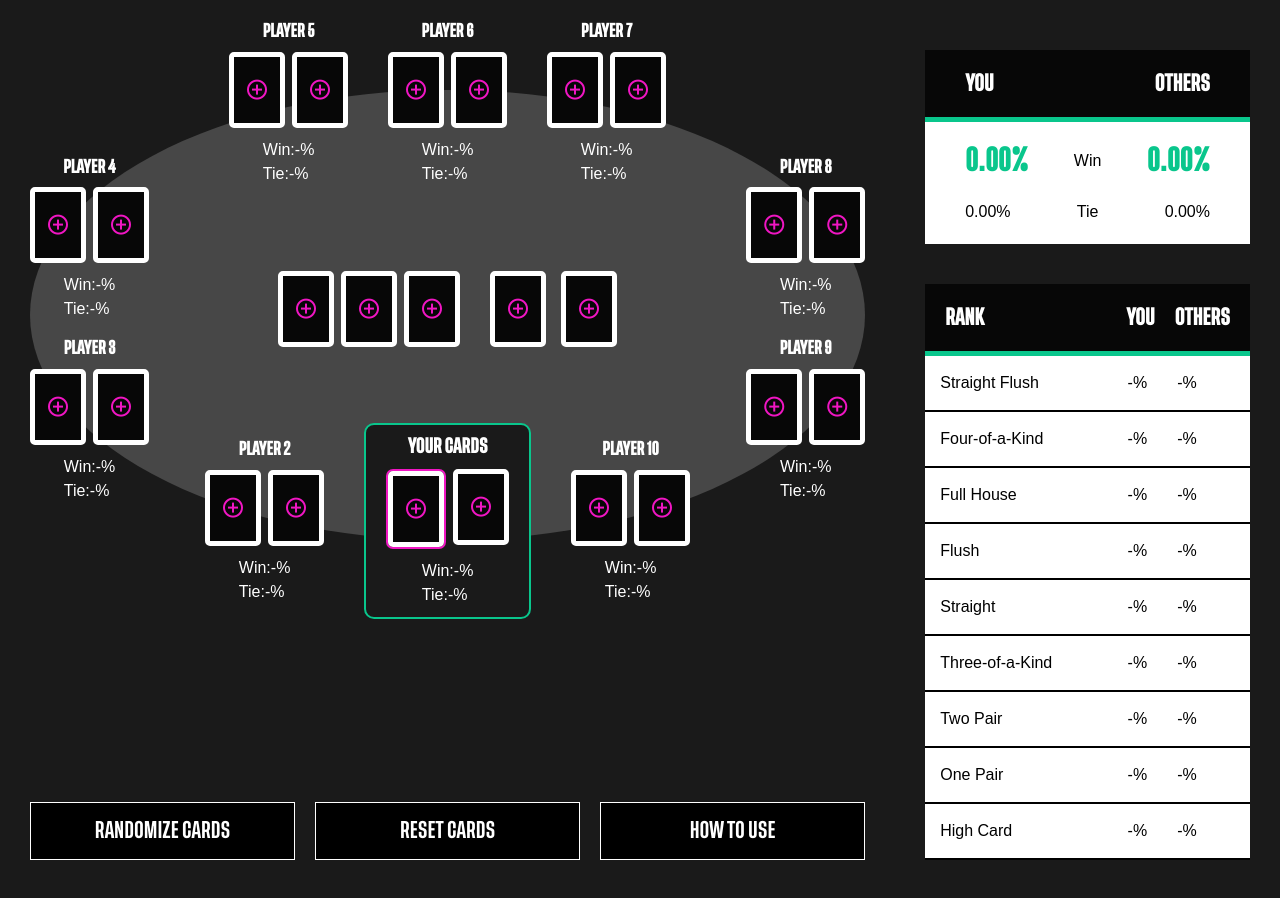
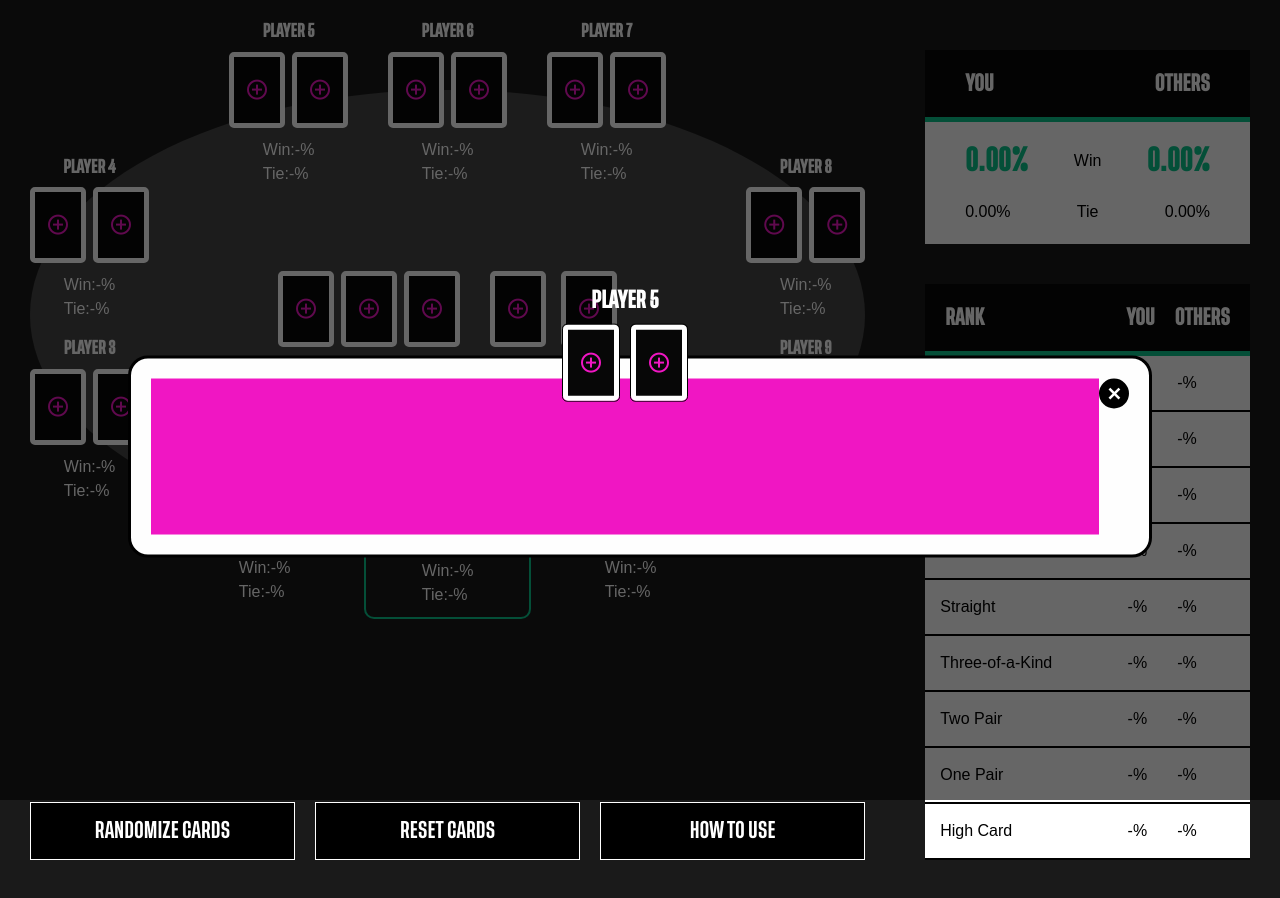
Before and after one commit to MoazamAli45/Poker-Card, a plain HTML site: page index.html in a window 1280 px wide. Both pictures are taken after a click on the icon 257 px from the left and 89 px from the top of the page. Drawn offline with nearby package versions, Linux system fonts and the light colour scheme.

Commit message:
Add modal functionality to index.html and index.js

```diff
--- a/index.html
+++ b/index.html
@@ -5,6 +5,7 @@
     <meta name="viewport" content="width=device-width, initial-scale=1.0" />
     <title>Poker Card</title>
     <link rel="stylesheet" href="style.css" />
+
     <link
       rel="stylesheet"
       href="https://cdnjs.cloudflare.com/ajax/libs/remixicon/4.1.0/remixicon.css"
@@ -15,6 +16,7 @@
       href="https://cdnjs.cloudflare.com/ajax/libs/remixicon/4.1.0/remixicon.min.css"
       crossorigin="anonymous"
     />
+    <script defer src="index.js"></script>
   </head>
   <body>
     <div class="wrapper">
@@ -26,7 +28,7 @@
               <div class="oval__cardContainer">
                 <h3>PLAYER 5</h3>
                 <div class="oval__cardGroup">
-                  <div class="oval__card">
+                  <div class="oval__card" onclick="openModal('PLAYER 5')">
                     <i class="ri-add-circle-line plus-icon"></i>
                   </div>
                   <div class="oval__card">
@@ -207,6 +209,34 @@
                   <p>Win:-%</p>
                   <p>Tie:-%</p>
                 </div>
+              </div>
+            </div>
+          </div>
+          <!--    MODAL Open -->
+          <div class="overlay" id="overlay"></div>
+          <div id="myModal" class="modal">
+            <div class="modal-content">
+              <span class="close" onclick="closeModal()">
+                <!-- &times; -->
+                <i class="ri-close-line"></i>
+              </span>
+              <div id="cardNumber" class="content">
+                <div class="modal__group">
+                  <h3 class="modal__cardHeading" id="card-heading"></h3>
+                  <div class="modal__cardGroup">
+                    <div class="card__modal">
+                      <div class="oval__card">
+                        <i class="ri-add-circle-line plus-icon"></i>
+                      </div>
+                    </div>
+                    <div class="card__modal">
+                      <div class="oval__card">
+                        <i class="ri-add-circle-line plus-icon"></i>
+                      </div>
+                    </div>
+                  </div>
+                </div>
+                <div class="modal__cardsRow"></div>
               </div>
             </div>
           </div>
--- /dev/null
+++ b/index.js
@@ -0,0 +1,18 @@
+function openModal(cardNumber) {
+  var modal = document.getElementById("myModal");
+  var cardNumberElement = document.getElementById("card-heading");
+  cardNumberElement.textContent = cardNumber;
+  modal.style.transform = "translateY(-120%)"; // Move modal into view
+  //   show overlay
+  var overlay = document.getElementById("overlay");
+  overlay.style.display = "block";
+}
+
+function closeModal() {
+  var modal = document.getElementById("myModal");
+  modal.style.transform = "translateY(100%)"; // Move modal out of view
+  setTimeout(function () {
+    modal.style.display = "block";
+    overlay.style.display = "none";
+  }, 300); // After 0.3s (duration of transition), hide modal
+}
--- a/style.css
+++ b/style.css
@@ -475,3 +475,116 @@ body {
     width: 70px;
   }
 }
+
+/* MODAL */
+/* .modal {
+  display: none;
+  position: fixed;
+  z-index: 1;
+  left: 0;
+  top: 0;
+  width: 100%;
+  height: 100%;
+  overflow: auto;
+  background-color: rgb(0, 0, 0);
+  background-color: rgba(0, 0, 0, 0.4);
+}
+
+.modal-content {
+  background-color: #fefefe;
+  margin: 15% auto;
+  padding: 20px;
+  border: 1px solid #888;
+  width: 80%;
+}
+
+.close {
+  color: #aaa;
+  float: right;
+  font-size: 28px;
+  font-weight: bold;
+}
+
+.close:hover,
+.close:focus {
+  color: black;
+  text-decoration: none;
+  cursor: pointer;
+} */
+
+.modal {
+  display: block;
+  position: fixed;
+  z-index: 1;
+  left: 0;
+  bottom: 0; /* Change top: 0; to bottom: 0; */
+  width: 100%;
+  margin-inline: auto;
+  transition: transform 0.2s ease-out; /* Add transition for smooth animation */
+  transform: translateY(100%); /* Initially move modal out of view */
+}
+
+.modal-content {
+  background-color: #fefefe;
+  padding: 20px;
+  position: relative;
+  width: 80%;
+  margin-inline: auto;
+  border-radius: 20px;
+  border: 3px solid black;
+  max-width: 1200px;
+}
+
+.close {
+  color: white;
+  background-color: black;
+  float: right;
+  width: 30px;
+  display: flex;
+  justify-content: center;
+  align-items: center;
+  border-radius: 50%;
+  height: 30px;
+  font-size: 20px;
+  font-weight: bold;
+  cursor: pointer;
+}
+
+.overlay {
+  position: fixed;
+  display: none;
+  z-index: 0;
+  top: 0;
+  left: 0;
+  width: 100%;
+  height: 100%;
+  background-color: rgba(0, 0, 0, 0.6); /* Semi-transparent black color */
+}
+
+.content {
+  display: flex;
+  flex-direction: column;
+  gap: 40px;
+  background-color: #f016c3;
+  z-index: 1;
+}
+.modal__group {
+  display: flex;
+  flex-direction: column;
+  gap: 10px;
+  align-self: center;
+  justify-content: center;
+  transform: translateY(-80%);
+}
+.modal__cardHeading {
+  color: white;
+  align-self: center;
+}
+.modal__cardGroup {
+  display: flex;
+  gap: 10px;
+}
+.card__modal {
+  border: 1px solid black;
+  border-radius: 5px;
+}
```
